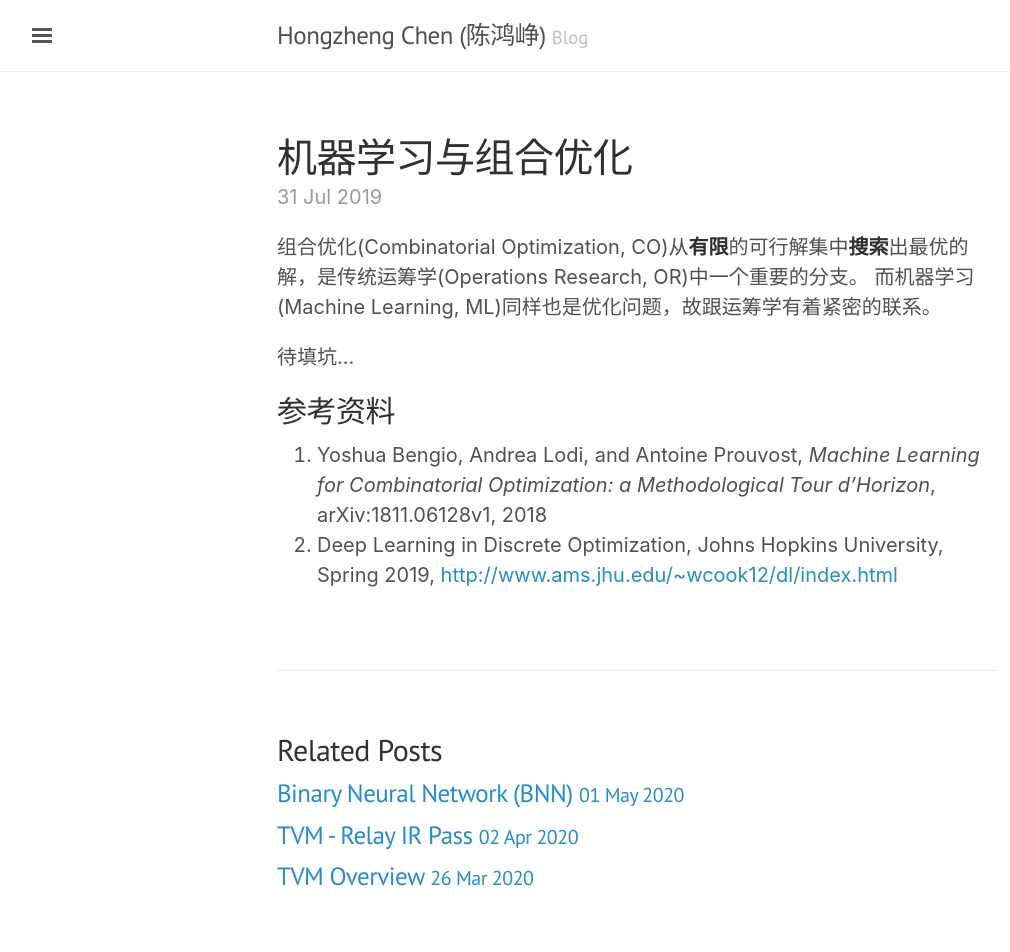
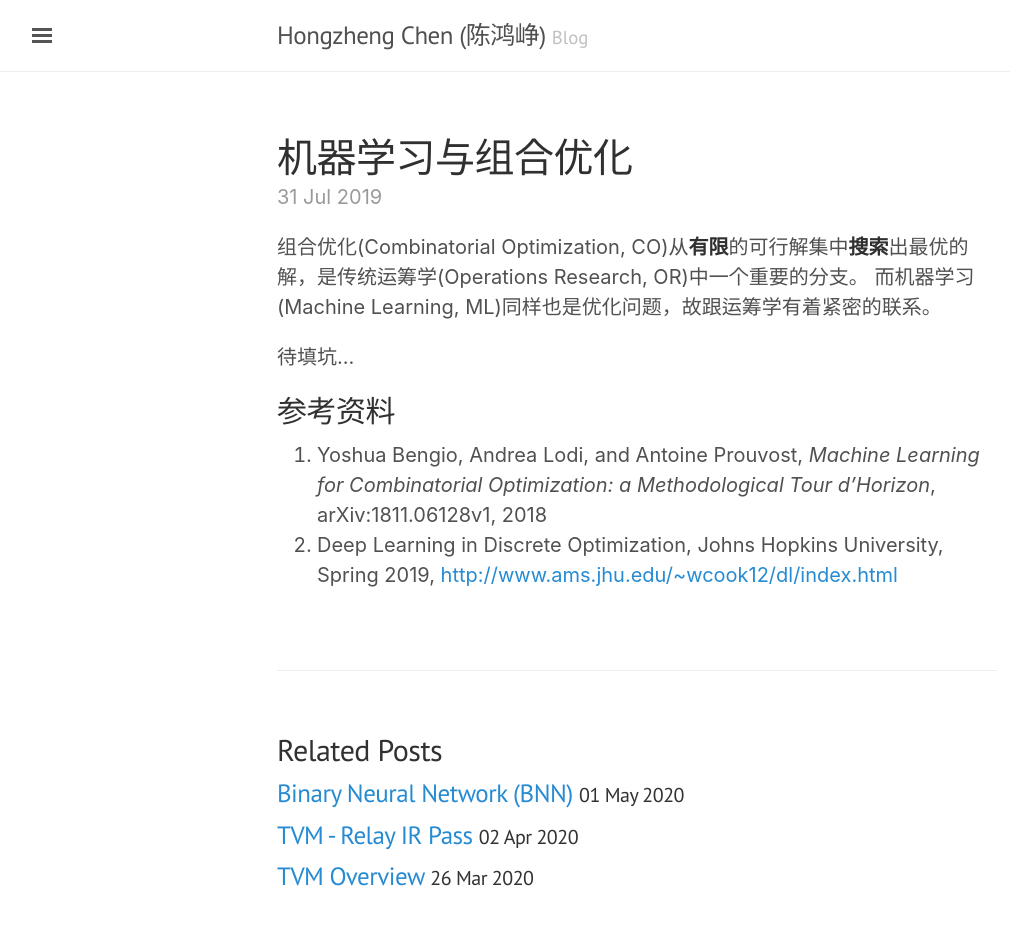
Before and after one commit to Ewenwan/chhzh123.github.io, a Jekyll site: the page built from _posts/2019-07-31-ml-co.md, in a window 1280 px wide. Shown: the whole page, without its empty margins (3-1013 px from the left). Built offline with Jekyll 4.4.1, drawn with Linux system fonts in a browser that asks for light colours; nearby versions of some CDN libraries; comment, search, counter and statistics services are not loaded.

Commit message:
[config] Change related post

```diff
--- a/_layouts/post.html
+++ b/_layouts/post.html
@@ -35,8 +35,8 @@ layout: default-old
             <h3>
               <a href="{{ site.baseurl }}{{ post.url }}">
                 {{ post.title }}
-                <small>{{ post.date | date_to_string }}</small>
               </a>
+              <small>{{ post.date | date_to_string }}</small>
             </h3>
           </div>
           {% assign maxRelatedCounter = maxRelatedCounter | plus: 1 %}
```
